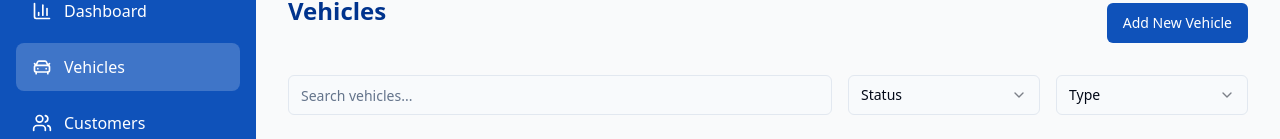
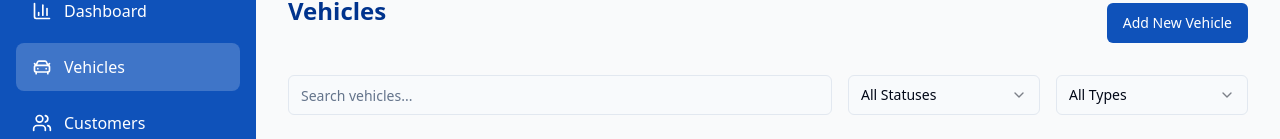
Before and after one commit to Productledlab/road-runner-rental-suite, a React (Vite) app: page /vehicles in a window 1280 px wide. Shown: the part 109-248 px from the top of the page. Built offline with nearby package versions, Linux system fonts and the light colour scheme; sample sign-in values are in the browser's storage.

Commit message:
Fix: Select item value error
Ensure Select.Item components have non-empty string values to prevent the error.

```diff
--- a/src/components/bookings/BookingTable.tsx
+++ b/src/components/bookings/BookingTable.tsx
@@ -1,4 +1,3 @@
-
 import { useState } from 'react';
 import { Table, TableBody, TableCell, TableHead, TableHeader, TableRow } from '@/components/ui/table';
 import { Badge } from '@/components/ui/badge';
@@ -35,7 +34,7 @@ const BookingTable = () => {
   const [searchTerm, setSearchTerm] = useState('');
   const [startDate, setStartDate] = useState<Date | undefined>(undefined);
   const [endDate, setEndDate] = useState<Date | undefined>(undefined);
-  const [selectedStatus, setSelectedStatus] = useState<string>('');
+  const [selectedStatus, setSelectedStatus] = useState<string>('all');
   const [editingBooking, setEditingBooking] = useState<Booking | null>(null);
   const [isDialogOpen, setIsDialogOpen] = useState(false);
 
@@ -64,7 +63,7 @@ const BookingTable = () => {
     }
 
     // Apply status filter
-    if (selectedStatus) {
+    if (selectedStatus && selectedStatus !== 'all') {
       filtered = filtered.filter(booking => booking.status === selectedStatus);
     }
 
@@ -94,7 +93,7 @@ const BookingTable = () => {
     setSearchTerm('');
     setStartDate(undefined);
     setEndDate(undefined);
-    setSelectedStatus('');
+    setSelectedStatus('all');
     setFilteredBookings(bookings);
   };
 
@@ -184,7 +183,7 @@ const BookingTable = () => {
                 <SelectValue placeholder="Status" />
               </SelectTrigger>
               <SelectContent>
-                <SelectItem value="">All Statuses</SelectItem>
+                <SelectItem value="all">All Statuses</SelectItem>
                 {statusOptions.map(status => (
                   <SelectItem key={status} value={status}>
                     {status.charAt(0).toUpperCase() + status.slice(1)}
--- a/src/components/vehicles/VehicleTable.tsx
+++ b/src/components/vehicles/VehicleTable.tsx
@@ -28,8 +28,8 @@ const VehicleTable = () => {
   const [vehicles, setVehicles] = useState<Vehicle[]>(mockVehicles);
   const [filteredVehicles, setFilteredVehicles] = useState<Vehicle[]>(mockVehicles);
   const [searchTerm, setSearchTerm] = useState('');
-  const [selectedStatus, setSelectedStatus] = useState<string>('');
-  const [selectedType, setSelectedType] = useState<string>('');
+  const [selectedStatus, setSelectedStatus] = useState<string>('all');
+  const [selectedType, setSelectedType] = useState<string>('all');
   const [editingVehicle, setEditingVehicle] = useState<Vehicle | null>(null);
   const [isDialogOpen, setIsDialogOpen] = useState(false);
 
@@ -60,11 +60,11 @@ const VehicleTable = () => {
       );
     }
 
-    if (status) {
+    if (status && status !== 'all') {
       filtered = filtered.filter(vehicle => vehicle.status === status);
     }
 
-    if (type) {
+    if (type && type !== 'all') {
       filtered = filtered.filter(vehicle => vehicle.type === type);
     }
 
@@ -118,7 +118,7 @@ const VehicleTable = () => {
               <SelectValue placeholder="Status" />
             </SelectTrigger>
             <SelectContent>
-              <SelectItem value="">All Statuses</SelectItem>
+              <SelectItem value="all">All Statuses</SelectItem>
               {statusOptions.map(status => (
                 <SelectItem key={status} value={status}>
                   {status.charAt(0).toUpperCase() + status.slice(1)}
@@ -133,7 +133,7 @@ const VehicleTable = () => {
               <SelectValue placeholder="Type" />
             </SelectTrigger>
             <SelectContent>
-              <SelectItem value="">All Types</SelectItem>
+              <SelectItem value="all">All Types</SelectItem>
               {typeOptions.map(type => (
                 <SelectItem key={type} value={type}>
                   {type.charAt(0).toUpperCase() + type.slice(1)}
```
